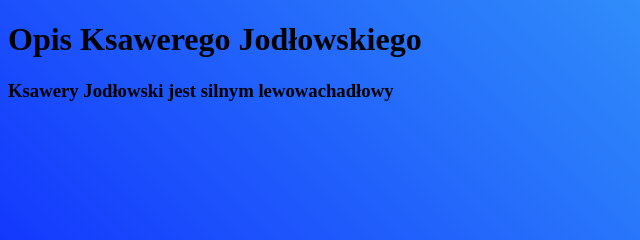
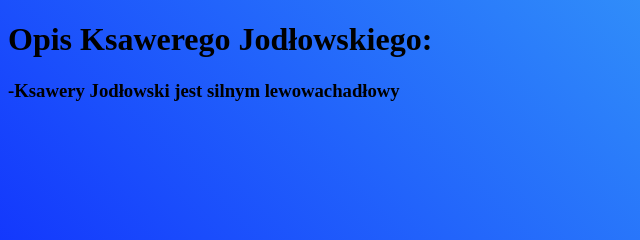
Before and after one commit to SzymonPer/Akademia-Sportu-A, a plain HTML site: page Ksawery_Jodłowski.html in a window 1280 px wide. Shown: the top 240 px of the page, 0-640 px from the left. Drawn offline with Linux system fonts and the light colour scheme.

Commit message:
Update Ksawery_Jodłowski.html

```diff
--- a/Ksawery_Jodłowski.html
+++ b/Ksawery_Jodłowski.html
@@ -7,8 +7,8 @@
     <link rel="stylesheet" href="style-zawodnicy.css">
 </head>
 <body>
-    <h1>Opis Ksawerego Jodłowskiego</h1>
-    <h3>Ksawery Jodłowski jest silnym lewowachadłowy</h3>
+    <h1>Opis Ksawerego Jodłowskiego:</h1>
+    <h3>-Ksawery Jodłowski jest silnym lewowachadłowy</h3>
 
 </body>
 </html>
```
